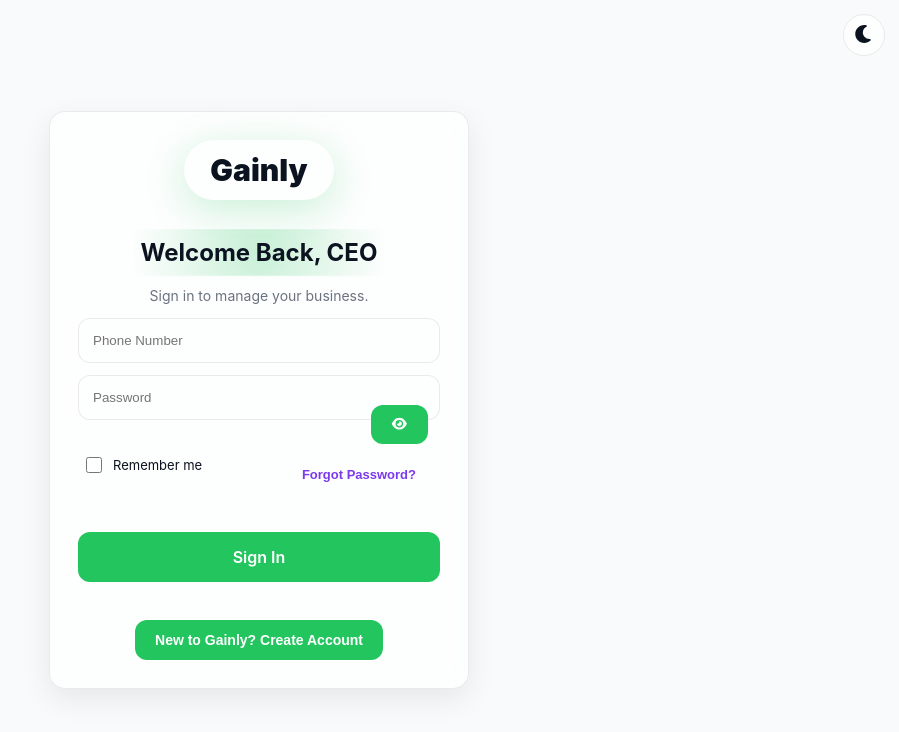
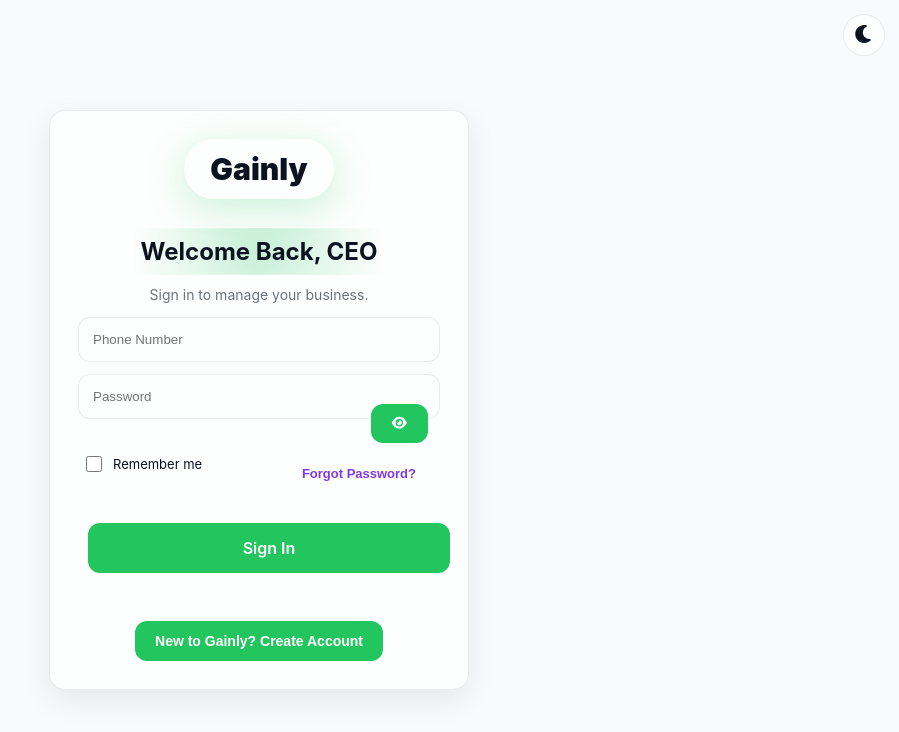
Before and after one commit to Devwithay/gainly, a React (Vite) app: page /auth in a window 1280 px wide. Shown: the top 732 px of the page, without its empty margins (381-1280 px from the left). Built offline with nearby package versions, Linux system fonts and the light colour scheme.

Commit message:
Fixed btn style and backend url

```diff
--- a/src/App.css
+++ b/src/App.css
@@ -338,11 +338,14 @@
 .card,
 .cta-btn,
 .modal-card {
-  transition: transform 0.25s ease, box-shadow 0.25s ease;
+  transition:
+    transform 0.25s ease,
+    box-shadow 0.25s ease;
 }
 button.cta-btn {
   border: none;
   outline: none;
+  margin: 10px;
   cursor: pointer;
   font-family: inherit;
   background: var(--green);
```
Also changed, not shown: 1 other file (tests, documents, lock files or other folders).
